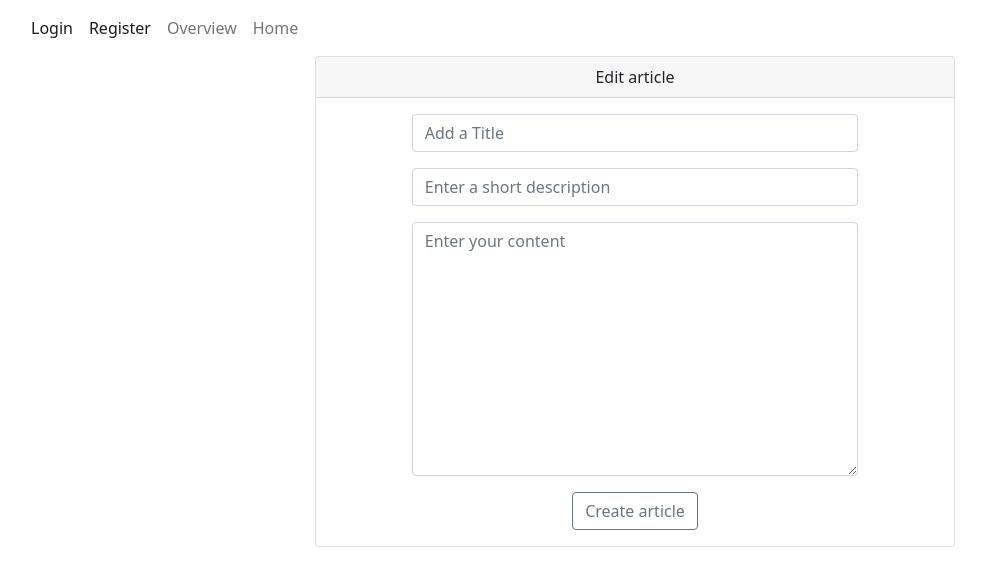
After one commit to pppster/Travel, a Django app: template templates/article-edit.html in a window 1280 px wide. The commit adds this page. Shown: the top 586 px of the page, without its empty margins (5-991 px from the left). Run offline with Django 4.2, Linux system fonts and the light colour scheme; the template is opened without the code that fills it: values that come from a table or form of the project are taken from there, others are empty; some libraries are stand-ins or nearby versions.

Commit message:
added edit

```diff
--- a/articles/admin.py
+++ b/articles/admin.py
@@ -1,8 +1,9 @@
 from django.contrib import admin
-from .models import Article
+from .models import Article, Comment
 
 class ArticleAdmin(admin.ModelAdmin):
     list_display = ['id', 'title']
     search_fields = ['title', 'content']
 
 admin.site.register(Article, ArticleAdmin)
+admin.site.register(Comment)
--- a/articles/models.py
+++ b/articles/models.py
@@ -7,5 +7,12 @@ class Article(models.Model):
     date_created = models.DateTimeField('Article Added',blank=True, auto_now_add=True)
     summary = models.TextField('Short Description')
 
+
+class Comment(models.Model):
+    text = models.TextField()
+    date_created = models.DateTimeField('Comment Added',blank=True, auto_now_add=True)
+    creator = models.IntegerField("Comment Creator", blank=False, default=1)
+
+
 class Image(models.Model):
     pass
--- a/articles/urls.py
+++ b/articles/urls.py
@@ -4,5 +4,7 @@ from . import views
 urlpatterns = [
     path(route='article/<int:id>', view=views.article, name='article'),
     path(route='article/create', view=views.article_create, name='article-create'),
-    path(route='overview/', view=views.articles_overview, name='article-overview')
+    path(route='article-edit/<int:article_id>', view=views.article_edit, name="article-edit"),
+    path(route='overview/', view=views.articles_overview, name='article-overview'),
+
 ]
--- /dev/null
+++ b/templates/article-edit.html
@@ -0,0 +1,58 @@
+{% extends "base.html" %}
+{% load static %}
+
+{% block title %}
+  Edit
+{% endblock %}
+
+
+{% block content %}
+
+{% if not created %}
+<center>
+  <div class="card" style="width: 50%;">
+
+    <div class="card-header">
+      Edit article
+    </div>
+
+
+
+    <center>
+    <div class="card-body" style="width:75%">
+      <form action='' method='POST'>
+        {% csrf_token %}
+
+        {{form.as_p }}
+
+        <div>
+          <button type='submit' class="btn btn-outline-secondary">Create article</button>
+        </div>
+      </form>
+    </div>
+  </center>
+  </div>
+</center>
+
+
+
+{% else %}
+<center>
+  <div class="card" style="width: 50%;">
+
+    <div class="card-header">
+      Article created
+    </div>
+
+    <div class="card-body">
+      <p class="lead">Your article was created</p>
+      <a class="lead" href="/article/{{ article.id }}">{{article.title}}</a>
+    </div>
+  </div>
+</center>
+
+
+
+{% endif %}
+
+{% endblock %}
--- a/templates/article-overview.html
+++ b/templates/article-overview.html
@@ -18,6 +18,9 @@
             <div class="card-body">
               <h5 class="card-title"><a href="/article/{{ article.id }}">{{article.title}}</a></h5>
               <p class="card-text">{{article.summary}}</p>
+              {% if user.is_staff %}
+              <a href="/article-edit/{{ article.id }}" class="btn btn-outline-secondary">Edit</a>
+              {% endif %}
             </div>
           </div>
         </div>
```
Also changed, not shown: articles/views.py (+17 -2 lines).
